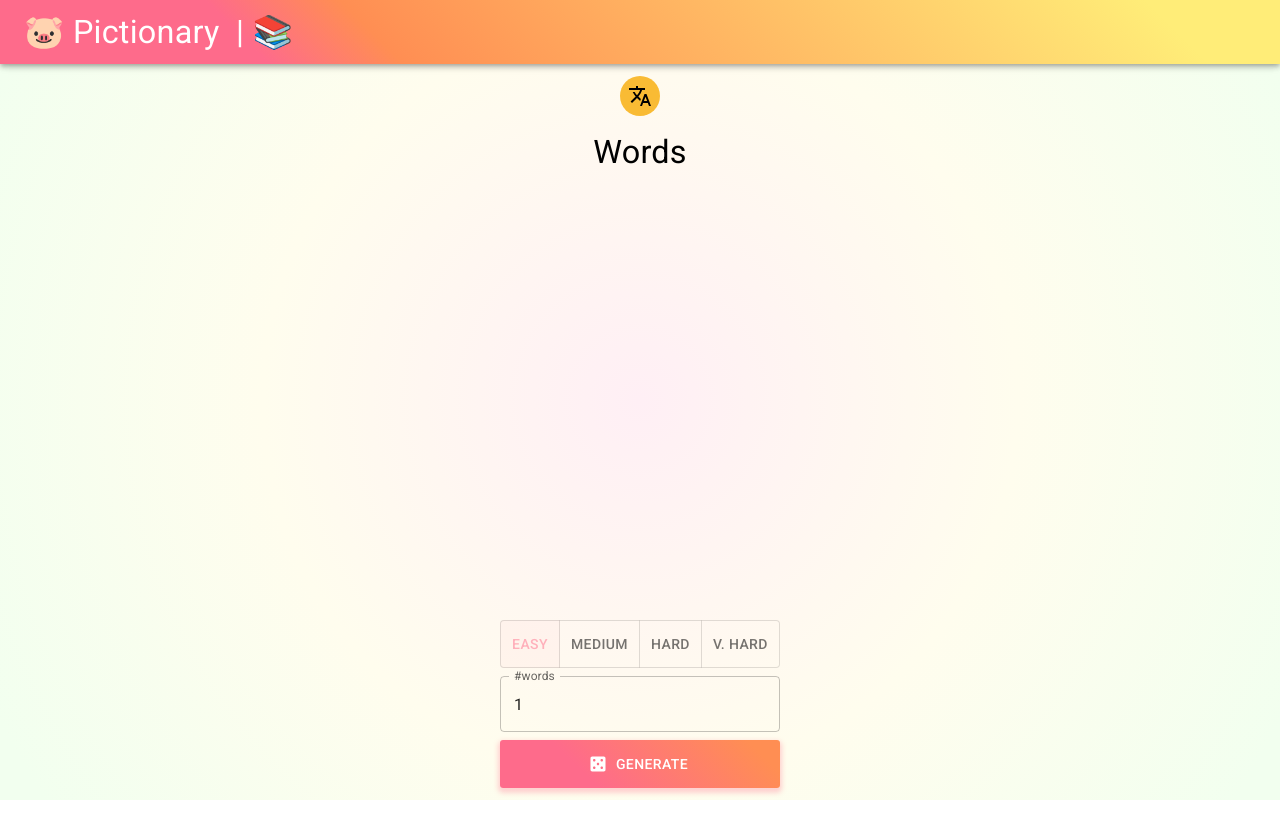
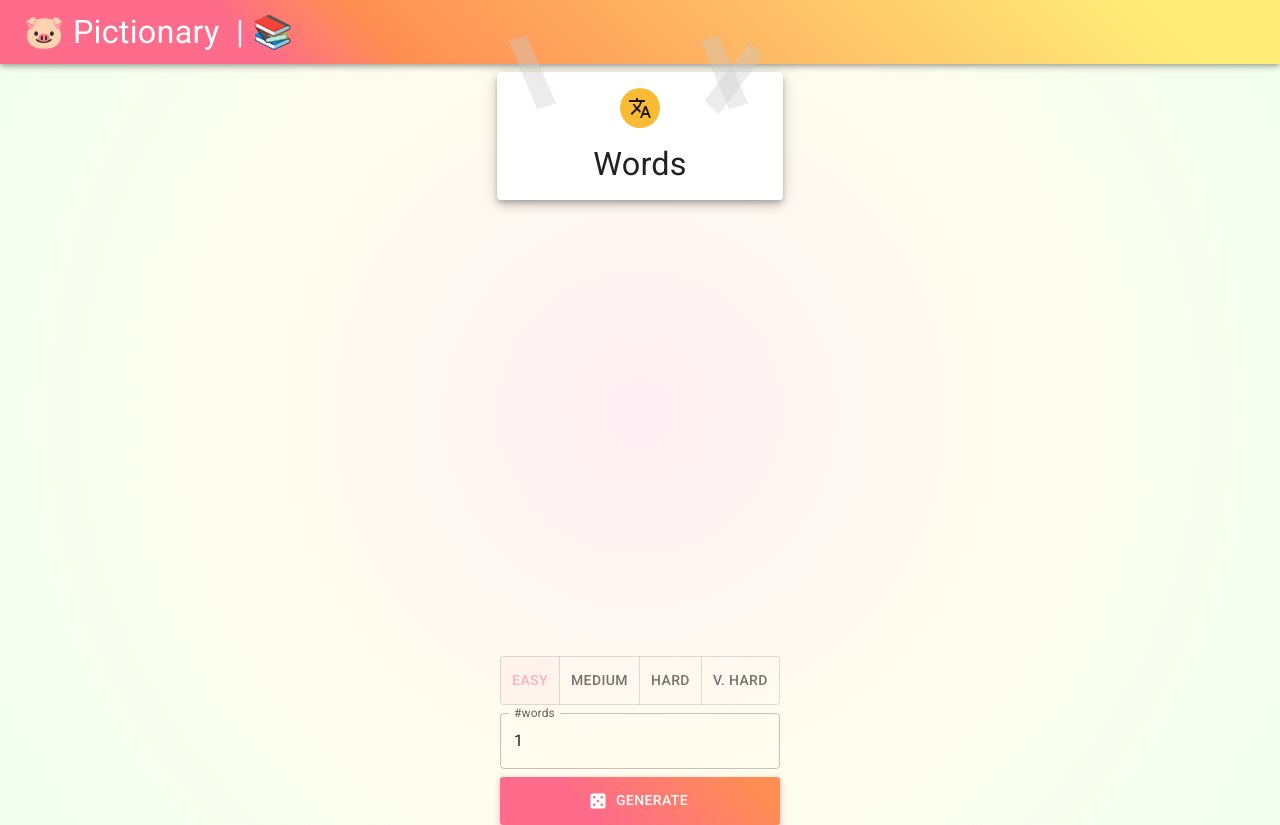
Before and after one commit to andHW/pig-pic, a React (Vite) app: page /pig-pic/words in a window 1280 px wide. Before the commit the page ends 800 px from the top, so only its background shows below. Built offline with nearby package versions, Linux system fonts and the light colour scheme.

Commit message:
Unify some layout, and tape papers :)

```diff
--- a/src/main.tsx
+++ b/src/main.tsx
@@ -18,6 +18,7 @@ import NotFound from './pages/NotFound.tsx';
 import { createTheme, responsiveFontSizes, ThemeProvider } from '@mui/material';
 import { themeOptions } from './ThemeOptions.tsx';
 import WordsProvider from './words/WordsProvider.tsx';
+import SandBox from './pages/SandBox.tsx'
 
 const router = createBrowserRouter([
   {
@@ -41,6 +42,10 @@ const router = createBrowserRouter([
         element: <Words />,
       },
       {
+        path: routes.sandbox,
+        element: <SandBox />,
+      },
+      {
         path: '*',
         element: <NotFound />,
       }
--- /dev/null
+++ b/src/pages/SandBox.tsx
@@ -0,0 +1,45 @@
+import { Avatar, Box, Paper, Stack, Typography } from "@mui/material";
+import ScienceIcon from '@mui/icons-material/Science';
+import { PropsWithChildren, ComponentPropsWithoutRef } from 'react';
+
+const defaultTitle = "SandBox";
+const defaultIcon = <ScienceIcon/>;
+
+const tape = '/src/assets/tape.png';
+
+type SandBoxProps = PropsWithChildren<{
+  title?: string;
+  icon?: React.ReactNode;
+}> & ComponentPropsWithoutRef<'div'>;
+
+const tapeImg =
+<img src={tape} height='64px'
+  style={{position:'absolute', zIndex: 7853, opacity:0.5, transform: 'rotate(24deg)', pointerEvents: 'none'}}
+/>;
+
+function SandBox({ title = defaultTitle, icon = defaultIcon, children, ...props }: SandBoxProps) {
+  return(
+    <Box sx={{ display: 'flex', flexDirection: 'column', justifyItems:'center', alignItems:'center', width: '100%'}} {...props}>
+      <Paper elevation={6} sx={{margin: 1, padding: 2, paddingLeft: 12, paddingRight: 12 }}>
+        <Box style={{position:'relative', top: '-48px', left: '-96px'}}>
+          {tapeImg}
+        </Box>
+        <Box style={{position:'relative', top: '-48px', right: '-96px'}}>
+          {tapeImg}
+        </Box>
+        <Box style={{zIndex: 7853, position:'relative', top: '-16px', right: '-128px', transform: 'rotate(60deg)'}}>
+          {tapeImg}
+        </Box>
+        <Stack spacing={2} alignItems="center">
+          <Avatar sx={{ bgcolor: 'secondary.main' }}>
+            {icon}
+          </Avatar>
+          <Typography variant="h4">{title}</Typography>
+        </Stack>
+      </Paper>
+      {children}
+    </Box>
+  )
+}
+
+export default SandBox;
--- a/src/pages/Words.tsx
+++ b/src/pages/Words.tsx
@@ -7,6 +7,7 @@ import CasinoIcon from '@mui/icons-material/Casino';
 
 import { useWordsContext } from "../words/useWordsContext";
 import { Difficulty } from "../words/Difficulty";
+import SandBox from "./SandBox";
 
 const MAX_WORDS = 20;
 const MIN_WORDS = 1;
@@ -93,13 +94,7 @@ function Words() {
   }
 
   return (
-    <StyledBox onKeyUp={handleKeyPress}>
-      <Stack spacing={2} alignItems="center" width={250}>
-        <Avatar sx={{ bgcolor: 'secondary.main' }}>
-          <TranslateIcon/>
-        </Avatar>
-        <Typography variant="h4">Words</Typography>
-      </Stack>
+    <SandBox onKeyUp={handleKeyPress} icon={<TranslateIcon/>} title="Words" >
       <Box sx={{height: isSmallScreen ? SMALL_SCREEN_HEIGHT : LARGE_SCREEN_HEIGHT,
         width: WIDTH ,display: 'flex', justifyContent: 'center', alignItems: 'center'}}
       >
@@ -124,7 +119,7 @@ function Words() {
             Generate
         </Button>
       </Stack>
-    </StyledBox>
+    </SandBox>
   );
 }
 
--- a/src/routes.ts
+++ b/src/routes.ts
@@ -3,12 +3,14 @@ export const home = `${base}/`;
 export const drawer = `${base}/drawer`;
 export const game = `${base}/game`;
 export const words = `${base}/words`;
+export const sandbox = `${base}/sandbox`;
 
-export type Route = typeof home | typeof drawer | typeof game | typeof words;
+export type Route = typeof home | typeof drawer | typeof game | typeof words | typeof sandbox;
 
 export const routesEmojiMap: Record<Route, string> = {
   [home]: '🏠',
   [drawer]: '🎨',
   [game]: '👾',
   [words]: '📚',
+  [sandbox]: '🏜️',
 };
```
Also changed, not shown: src/assets/tape.png (added).
